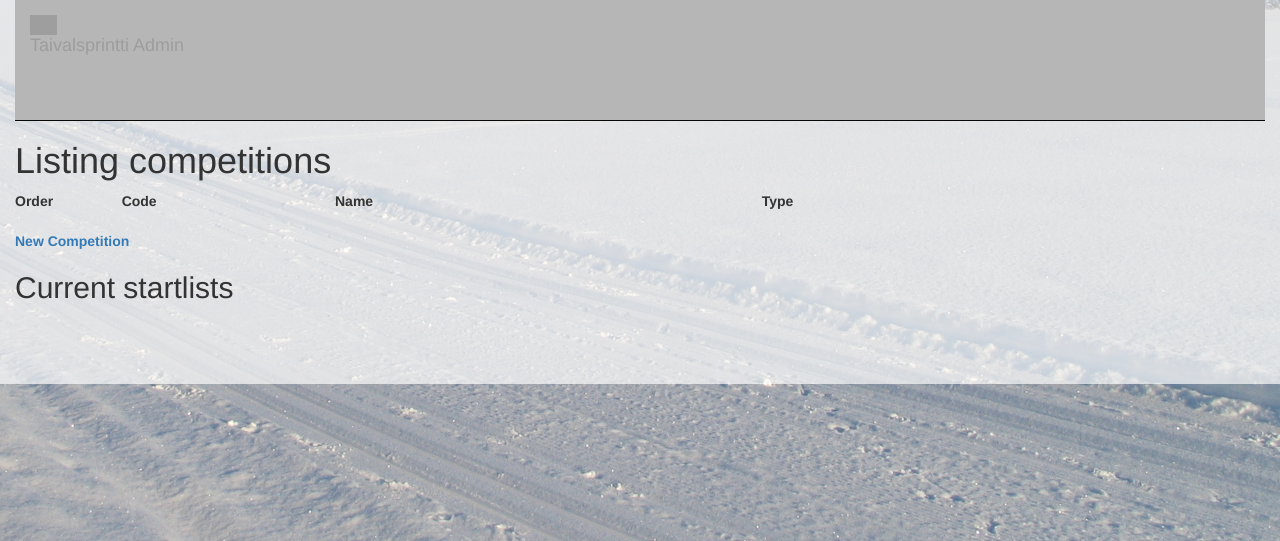
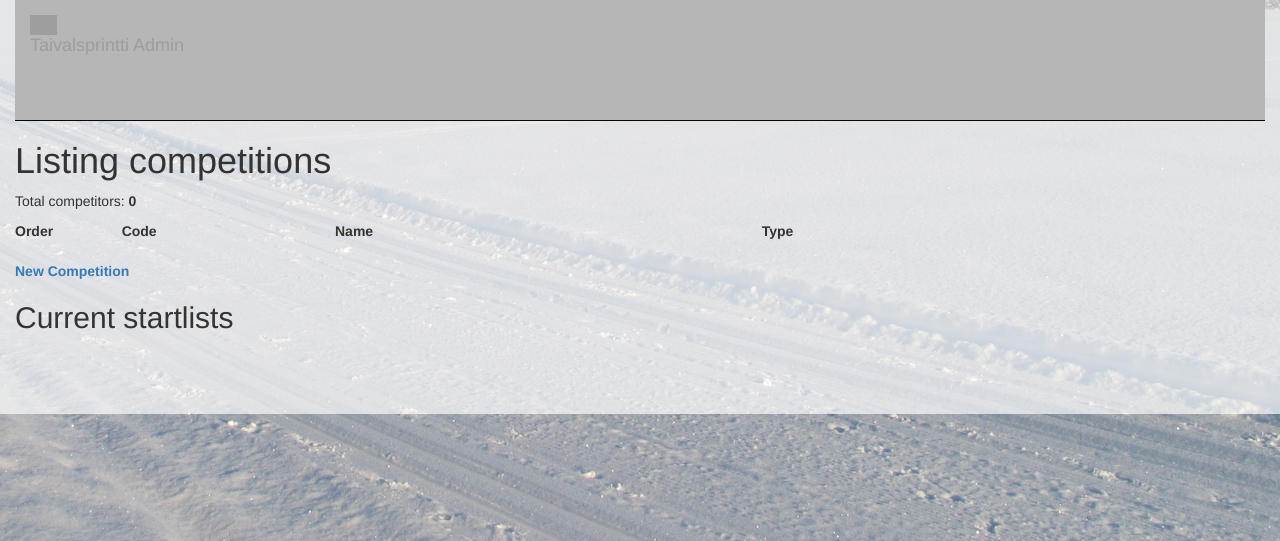
Before and after one commit to zmilojko/tk15, a Rails app: page /admin/competitions in a window 1280 px wide. Shown: the top 541 px of the page. Run offline with Rails 7, Linux system fonts and the light colour scheme; data that the repository does not hold is empty; style sheets or scripts are compiled from the project's sources; parts of the project's set-up code (start-up, migrations or seed data) failed here and were passed over; some libraries are stand-ins or nearby versions; grey boxes are pictures that could not be loaded.

Commit message:
show competitor counts, each competition and total
Signed-off-by: zeljko <zeljko@zwr.fi>

```diff
--- a/app/controllers/competitions_controller.rb
+++ b/app/controllers/competitions_controller.rb
@@ -6,6 +6,7 @@ class CompetitionsController < ApplicationController
   # GET /competitions.json
   def index
     @competitions = Competition.all.order_by(order_number: :asc)
+    @total_competitors = @competitions.inject(0){|sum,x| sum + x[:list].length }
     respond_to do |format|
       format.html { render :index }
       format.json { render json: @competitions.as_json }
--- a/app/views/competitions/index.html.haml
+++ b/app/views/competitions/index.html.haml
@@ -1,4 +1,8 @@
 %h1 Listing competitions
+
+%p
+  %span Total competitors:
+  %strong=@total_competitors
 
 .row(style="font-weight: bold")
   .col-xs-3.col-sm-1 Order
@@ -25,6 +29,9 @@
 - @competitions.each do |competition|
   -unless competition[:list].nil?
     %h3 #{competition.code} - #{competition.name}
+    %p
+      %span Competitors:
+      %strong=competition[:list].length
     .row(style="font-weight: bold")
       .col-xs-3.col-sm-1 Number
       .col-xs-3.col-sm-2 Name
```
